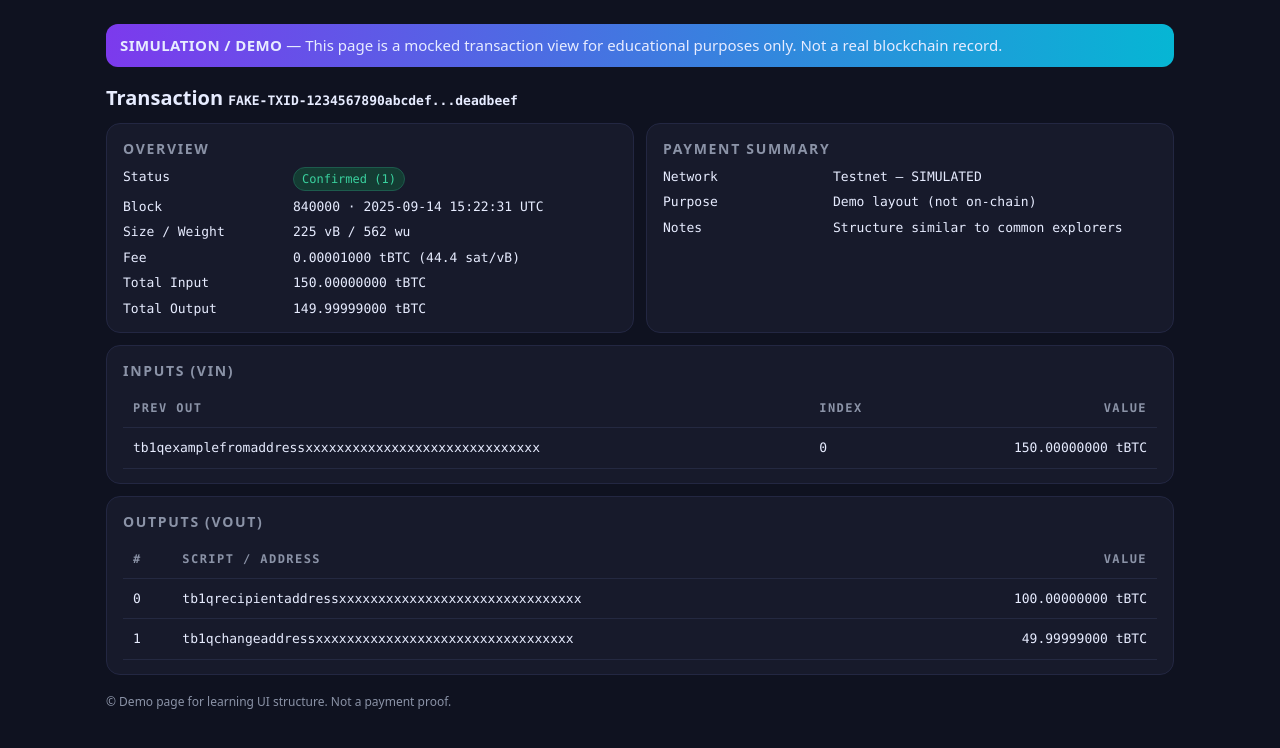
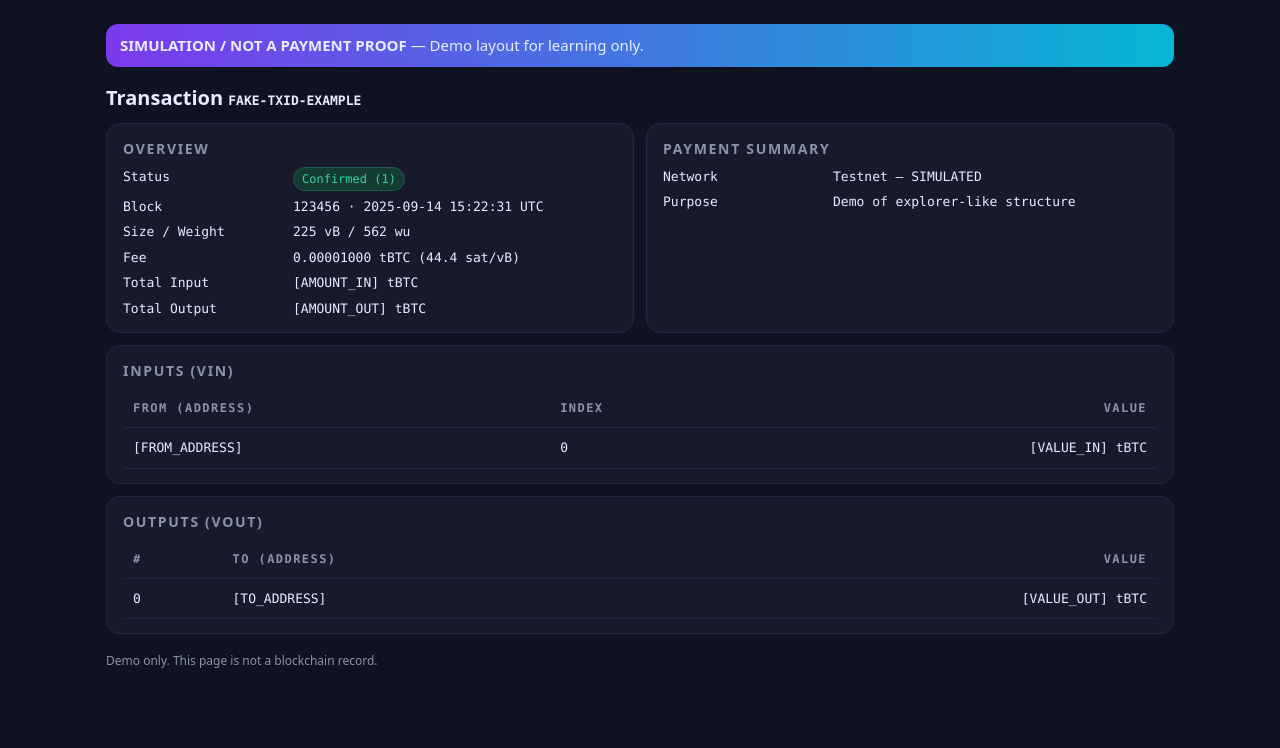
Before and after one commit to Spaccanapoli/ctf-tx, a plain HTML site: page tx/e712b8c81b9f3ba40975a630166aadf4e51faacfc7fe35a5724b002c10f5cb34/index.html in a window 1280 px wide. Drawn offline with Linux system fonts and the light colour scheme.

Commit message:
Update index.html

```diff
--- a/tx/e712b8c81b9f3ba40975a630166aadf4e51faacfc7fe35a5724b002c10f5cb34/index.html
+++ b/tx/e712b8c81b9f3ba40975a630166aadf4e51faacfc7fe35a5724b002c10f5cb34/index.html
@@ -3,22 +3,18 @@
 <head>
 <meta charset="utf-8" />
 <meta name="viewport" content="width=device-width,initial-scale=1" />
-<title>Tx Viewer – SIMULATION</title>
+<title>Tx Viewer — SIMULATION</title>
 <style>
-  :root{--bg:#0f1220;--card:#171a2b;--muted:#8b93a7;--ok:#3ad29f;--warn:#f6c343;--bad:#ff6b6b;--txt:#e7ecff;--mono:"SFMono-Regular",Consolas,monospace}
+  :root{--bg:#0f1220;--card:#171a2b;--muted:#8b93a7;--ok:#3ad29f;--txt:#e7ecff;--mono:"SFMono-Regular",Consolas,monospace}
   *{box-sizing:border-box} body{margin:0;background:var(--bg);color:var(--txt);font:15px/1.5 system-ui,-apple-system,Segoe UI,Roboto}
   .wrap{max-width:1100px;margin:24px auto;padding:0 16px}
   .banner{background:linear-gradient(90deg,#7c3aed,#06b6d4);padding:10px 14px;border-radius:12px;margin-bottom:16px}
-  .banner b{letter-spacing:.4px}
   .grid{display:grid;grid-template-columns:1fr 1fr;gap:12px}
   .card{background:var(--card);border:1px solid #232742;border-radius:14px;padding:14px 16px}
   h1{font-size:20px;margin:0 0 10px} h2{font-size:14px;margin:0 0 8px;color:var(--muted);text-transform:uppercase;letter-spacing:.12em}
   .mono{font-family:var(--mono);font-size:13px}
   .kv{display:grid;grid-template-columns:160px 1fr;gap:6px 10px;margin-top:6px}
-  .pill{display:inline-block;padding:2px 8px;border-radius:999px;font-size:12px}
-  .ok{background:#143c33;color:var(--ok);border:1px solid #1d5b4d}
-  .warn{background:#3a3314;color:var(--warn);border:1px solid #5a4e1d}
-  .bad{background:#402023;color:var(--bad);border:1px solid #5d2f34}
+  .pill{display:inline-block;padding:2px 8px;border-radius:999px;font-size:12px;background:#143c33;color:var(--ok);border:1px solid #1d5b4d}
   table{width:100%;border-collapse:collapse;margin-top:8px}
   th,td{padding:10px;border-bottom:1px solid #242941;text-align:left}
   th{color:var(--muted);font-size:12px;text-transform:uppercase;letter-spacing:.12em}
@@ -30,22 +26,20 @@
 <body>
 <div class="wrap">
 
-  <div class="banner">
-    <b>SIMULATION / DEMO</b> — This page is a mocked transaction view for educational purposes only. Not a real blockchain record.
-  </div>
+  <div class="banner"><b>SIMULATION / NOT A PAYMENT PROOF</b> — Demo layout for learning only.</div>
 
-  <h1>Transaction <span class="mono">FAKE-TXID-1234567890abcdef...deadbeef</span></h1>
+  <h1>Transaction <span class="mono">FAKE-TXID-EXAMPLE</span></h1>
 
   <div class="grid">
     <div class="card">
       <h2>Overview</h2>
       <div class="kv mono">
-        <div>Status</div> <div><span class="pill ok">Confirmed (1)</span></div>
-        <div>Block</div>  <div>840000 · 2025-09-14 15:22:31 UTC</div>
+        <div>Status</div> <div><span class="pill">Confirmed (1)</span></div>
+        <div>Block</div>  <div>123456 · 2025-09-14 15:22:31 UTC</div>
         <div>Size / Weight</div> <div>225 vB / 562 wu</div>
         <div>Fee</div> <div>0.00001000 tBTC (44.4 sat/vB)</div>
-        <div>Total Input</div> <div>150.00000000 tBTC</div>
-        <div>Total Output</div> <div>149.99999000 tBTC</div>
+        <div>Total Input</div> <div>[AMOUNT_IN] tBTC</div>
+        <div>Total Output</div> <div>[AMOUNT_OUT] tBTC</div>
       </div>
     </div>
 
@@ -53,8 +47,7 @@
       <h2>Payment Summary</h2>
       <div class="kv mono">
         <div>Network</div> <div>Testnet — SIMULATED</div>
-        <div>Purpose</div> <div>Demo layout (not on-chain)</div>
-        <div>Notes</div> <div>Structure similar to common explorers</div>
+        <div>Purpose</div> <div>Demo of explorer-like structure</div>
       </div>
     </div>
   </div>
@@ -62,12 +55,12 @@
   <div class="card" style="margin-top:12px">
     <h2>Inputs (vin)</h2>
     <table class="mono">
-      <thead><tr><th>Prev out</th><th>Index</th><th class="right">Value</th></tr></thead>
+      <thead><tr><th>From (address)</th><th>Index</th><th class="right">Value</th></tr></thead>
       <tbody>
         <tr>
-          <td class="addr">tb1qexamplefromaddressxxxxxxxxxxxxxxxxxxxxxxxxxxxxxx</td>
+          <td class="addr">[FROM_ADDRESS]</td>
           <td>0</td>
-          <td class="right">150.00000000 tBTC</td>
+          <td class="right">[VALUE_IN] tBTC</td>
         </tr>
       </tbody>
     </table>
@@ -76,23 +69,18 @@
   <div class="card" style="margin-top:12px">
     <h2>Outputs (vout)</h2>
     <table class="mono">
-      <thead><tr><th>#</th><th>Script / Address</th><th class="right">Value</th></tr></thead>
+      <thead><tr><th>#</th><th>To (address)</th><th class="right">Value</th></tr></thead>
       <tbody>
         <tr>
           <td>0</td>
-          <td class="addr">tb1qrecipientaddressxxxxxxxxxxxxxxxxxxxxxxxxxxxxxxx</td>
-          <td class="right">100.00000000 tBTC</td>
-        </tr>
-        <tr>
-          <td>1</td>
-          <td class="addr">tb1qchangeaddressxxxxxxxxxxxxxxxxxxxxxxxxxxxxxxxxx</td>
-          <td class="right">49.99999000 tBTC</td>
+          <td class="addr">[TO_ADDRESS]</td>
+          <td class="right">[VALUE_OUT] tBTC</td>
         </tr>
       </tbody>
     </table>
   </div>
 
-  <div class="footer">© Demo page for learning UI structure. Not a payment proof.</div>
+  <div class="footer">Demo only. This page is not a blockchain record.</div>
 </div>
 </body>
 </html>
```
